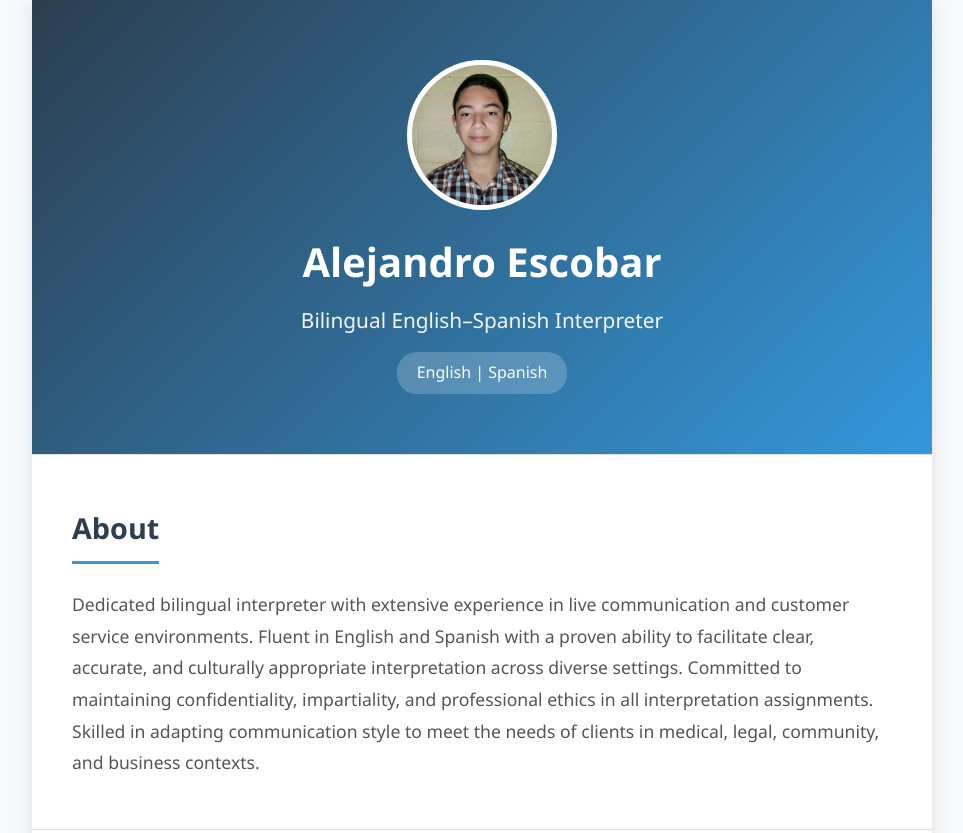
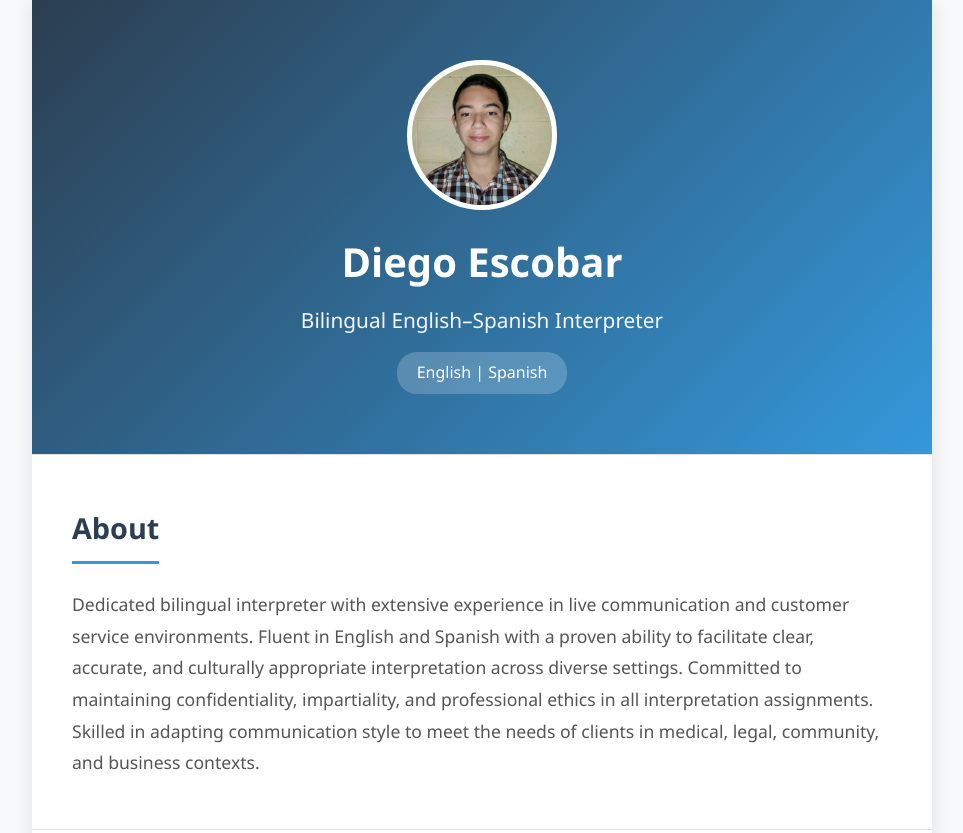
Before and after one commit to bapatata688/resume, a plain HTML site: page index.html in a window 1280 px wide. Shown: the top 833 px of the page, without its empty margins (158-1121 px from the left). Drawn offline with Linux system fonts and the light colour scheme.

Commit message:
it should work before here

```diff
--- a/index.html
+++ b/index.html
@@ -4,7 +4,7 @@
 <head>
   <meta charset="UTF-8">
   <meta name="viewport" content="width=device-width, initial-scale=1.0">
-  <title>Professional Interpreter Portfolio</title>
+  <title>Diego Escobar | Bilingual Communication Specialist</title>
   <style>
     * {
       margin: 0;
@@ -243,7 +243,7 @@
                 3. Keep the alt text descriptive for accessibility
             -->
       <img src="profilePicture.jpg" alt="Professional profile photo" class="profile-photo">
-      <h1>Alejandro Escobar </h1>
+      <h1>Diego Escobar </h1>
       <p class="role">Bilingual English–Spanish Interpreter</p>
       <div class="languages">English | Spanish</div>
     </section>
```
